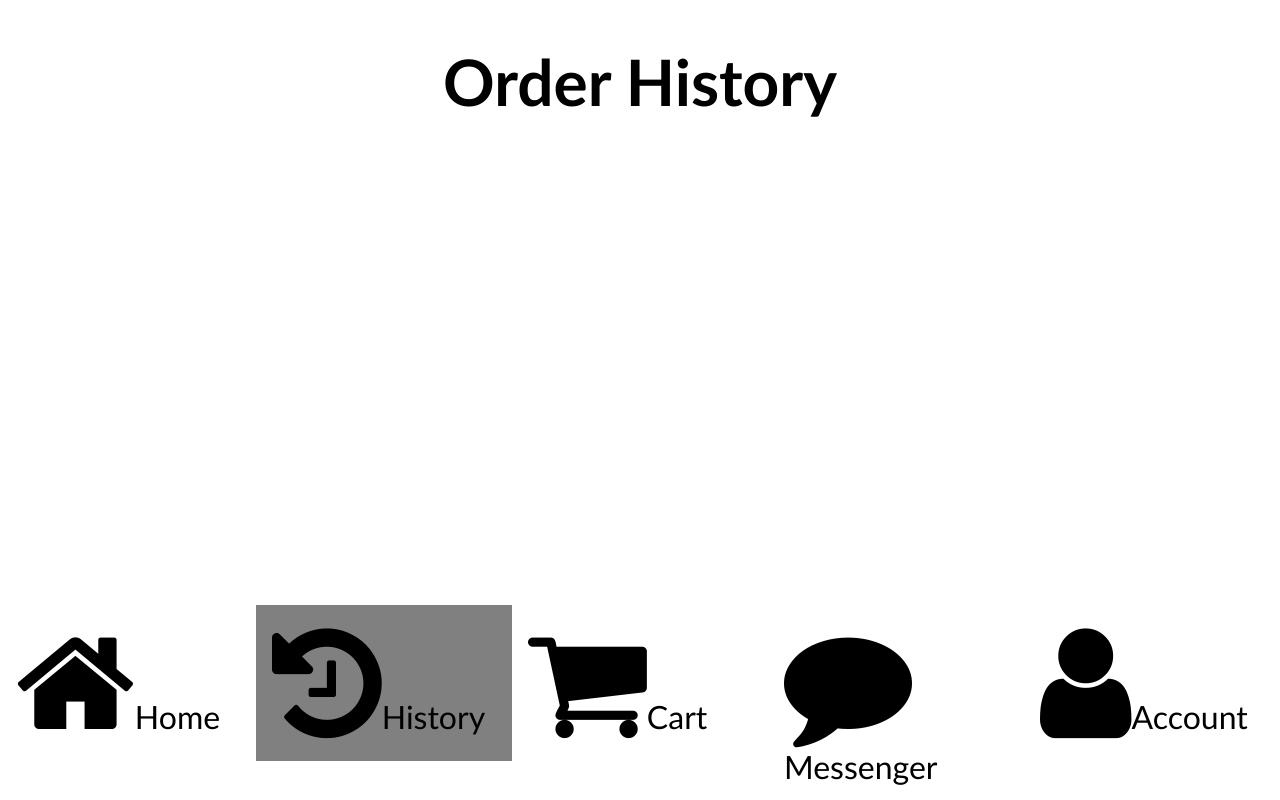
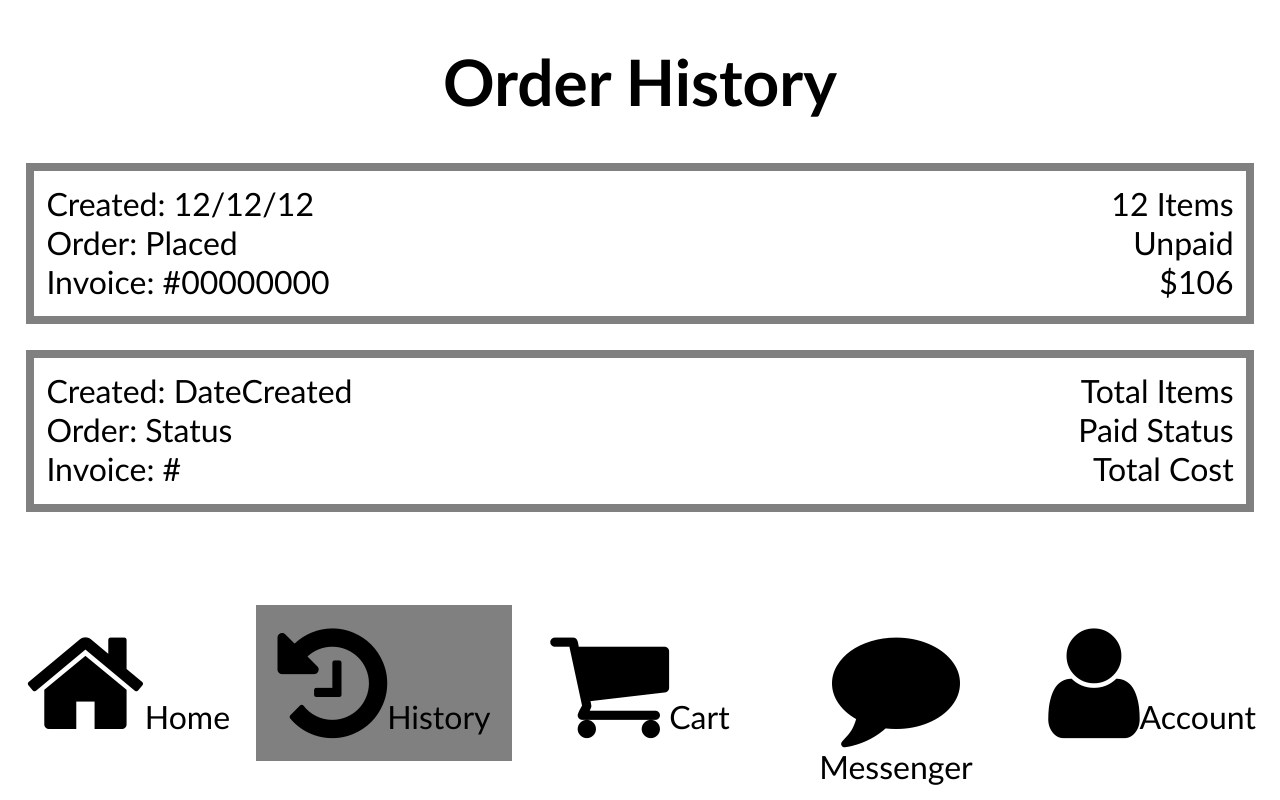
Before and after one commit to Reeahn/ProjectChefShop, a plain HTML site: page html/history.html in a window 1280 px wide. Drawn offline with Linux system fonts and the light colour scheme.

Commit message:
additions and fixes

```diff
--- a/css/master.css
+++ b/css/master.css
@@ -1,8 +1,22 @@
+/*CSS for all/most pages*/
 body {
   font-family: Calibri, Helvetica, sans-serif;
   font-size: 32px;
   padding: 0;
   margin: 0;
+}
+
+h1 {
+  text-align: center;
+}
+
+h2 {
+  border-bottom: 8px solid #dedede;
+}
+
+.active {
+  color: grey;
+  background-color: grey;
 }
 
 .Search {
@@ -25,32 +39,34 @@ body {
 .Search i {
   padding: 0 5%;
 }
-
-.Deals, .Categories {
-  padding-left: 5%;
-  padding-right: 5%;
-}
-
-h1 {
-  text-align: center;
-}
-
-h2 {
-  border-bottom: 8px solid #dedede;
-}
-
-.CategoryItems img, .DealItems img {
-  width: 32%;
-  background-color: grey;
-}
-
+/*CSS For Footer and Navbar*/
 footer {
   height: 240px;
 }
 
+li {
+  display: block;
+  width: 20%;
+  float: left;
+}
+
+li img {
+  width: 100%;
+}
+
+li a {
+  text-align: center;
+  display: block;
+  padding: 14px 16px;
+  text-decoration: none;
+}
+
+li a:visited, li a:link {
+  color: black;
+}
+
 ul {
   background-color: white;
-  display: inline-block;
   list-style-type: none;
   margin: 0;
   padding: 0;
@@ -60,30 +76,17 @@ ul {
   width: 100%;
 }
 
-li {
-  width: 20%;
-  float: left;
+/*CSS For home.html*/
+.Deals, .Categories {
+  padding-left: 5%;
+  padding-right: 5%;
 }
 
-li img {
-  width: 100%;
-}
-
-li a {
-  display: block;
-  padding: 14px 16px;
-  text-decoration: none;
-}
-
-li a:visited, li a:link {
-  color: black;
-}
-
-.active {
-  color: grey;
+.CategoryItems img, .DealItems img {
+  width: 32%;
   background-color: grey;
 }
-
+/*CSS For messages.htmel*/
 .message {
   height: 120px;
   margin: 2%;
@@ -99,3 +102,35 @@ li a:visited, li a:link {
   vertical-align: top;
   display: inline-block;
 }
+
+/*CSS For history.html*/
+.order {
+  height: 120px;
+  margin: 2%;
+  padding: 1%;
+  border: 8px solid grey;
+}
+
+.order-left {
+  float:left;
+  width: 50%;
+}
+
+.order-right {
+  float: right;
+  width: 50%;
+}
+
+.order-left p {
+  margin: 0;
+  vertical-align: top;
+  display: block;
+  text-align: left;
+}
+
+.order-right p {
+  margin: 0;
+  vertical-align: top;
+  display: block;
+  text-align: right;
+}
--- a/html/history.html
+++ b/html/history.html
@@ -8,6 +8,32 @@
   </head>
   <body>
     <h1>Order History</h1>
+    <div class="order-container">
+      <div class="order">
+        <div class="order-left">
+          <p>Created: 12/12/12</p>
+          <p>Order: Placed</p>
+          <p>Invoice: #00000000</p>
+        </div>
+        <div class="order-right">
+          <p>12 Items</p>
+          <p>Unpaid</p>
+          <p>$106</p>
+        </div>
+      </div>
+      <div class="order">
+        <div class="order-left">
+          <p>Created: DateCreated</p>
+          <p>Order: Status</p>
+          <p>Invoice: #</p>
+        </div>
+        <div class="order-right">
+          <p>Total Items</p>
+          <p>Paid Status</p>
+          <p>Total Cost</p>
+        </div>
+      </div>
+    </div>
   </body>
 
   <footer>
```
Also changed, not shown: html/account.html (+0 -1 lines), html/cart.html (+2 -1 lines), html/messenger.html (+1 -1 lines).
